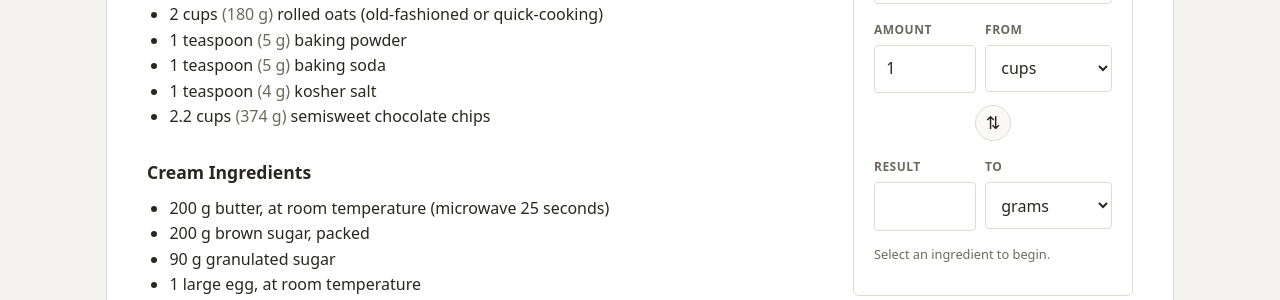
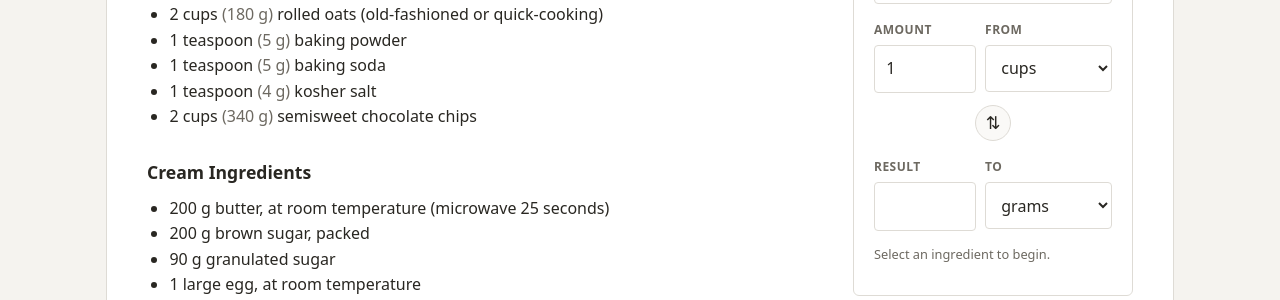
Before and after one commit to sundaycake/recipes, a Jekyll site: the page built from _recipes/chocolate-chip-oatmeal-cookies.md, in a window 1280 px wide and 900 px high, scrolled down 582 px. Shown: the part 155-455 px from the top of the window. Built offline with Jekyll 4.4.1, drawn with Linux system fonts in a browser that asks for light colours.

Commit message:
Update chocolate-chip-oatmeal-cookies.md

```diff
--- a/_recipes/chocolate-chip-oatmeal-cookies.md
+++ b/_recipes/chocolate-chip-oatmeal-cookies.md
@@ -34,7 +34,7 @@ source_url: https://www.kingarthurbaking.com/recipes/oatmeal-chocolate-chip-cook
 - 1 teaspoon baking powder
 - 1 teaspoon baking soda
 - 1 teaspoon kosher salt
-- 2.2 cups semisweet chocolate chips
+- 2 cups semisweet chocolate chips
 
 
 ### Cream Ingredients
```
